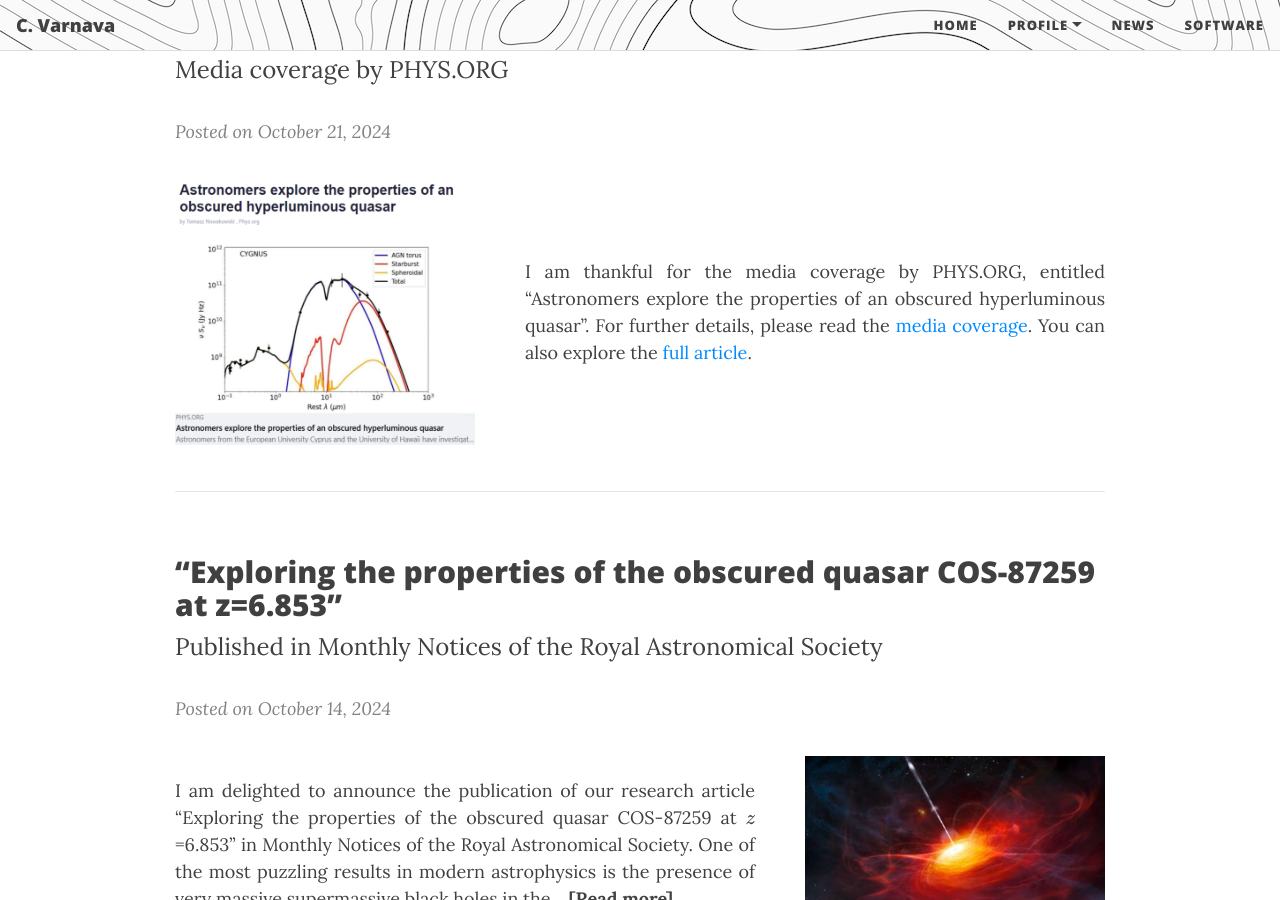
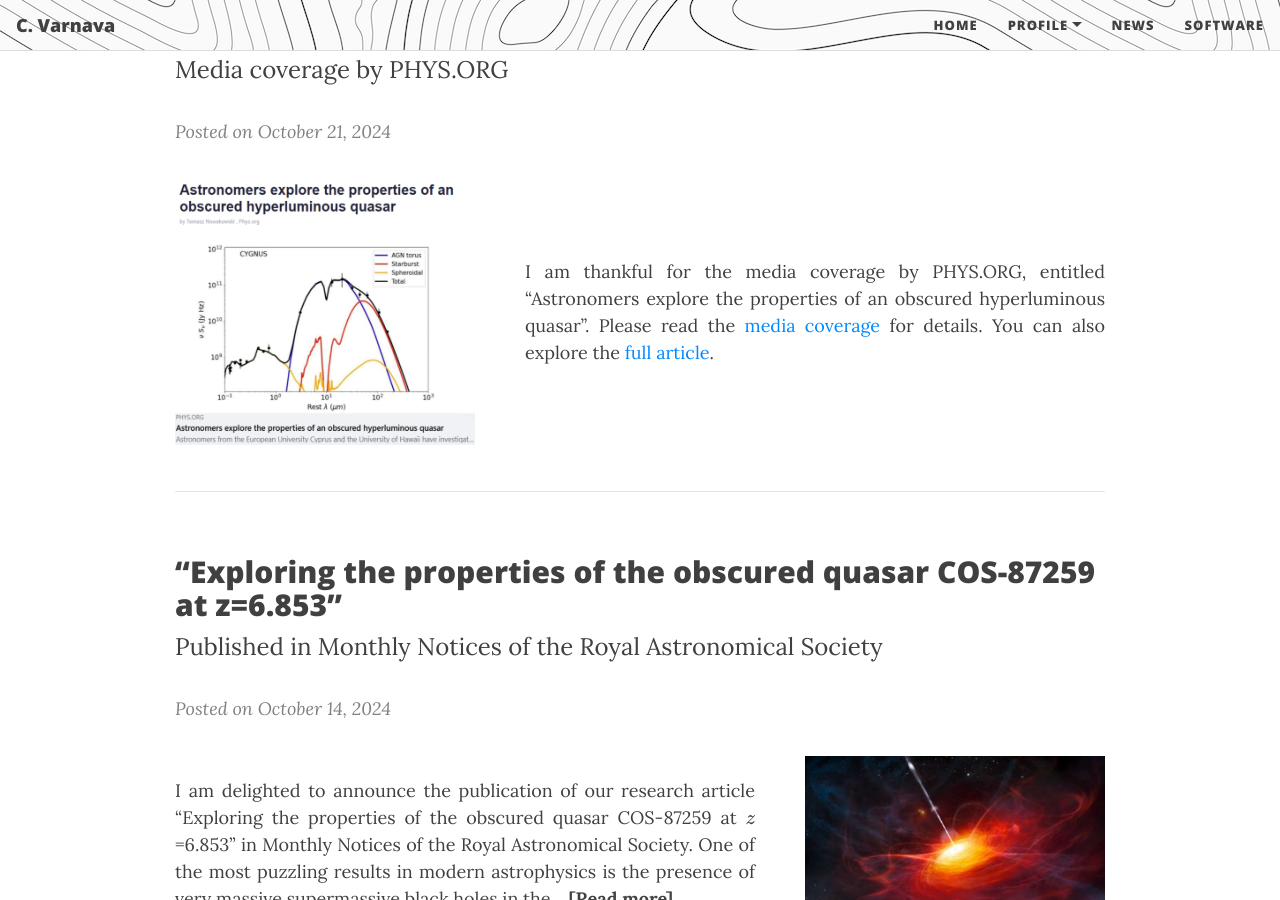
Before and after one commit to ch-var/ch-var.github.io, a Jekyll site: the page built from news.html, in a window 1280 px wide and 900 px high, scrolled down 2115 px. Built offline with Jekyll 4.4.1, drawn with Linux system fonts in a browser that asks for light colours; formulas are drawn with MathJax 3.

Commit message:
Refine media coverage paragraph in news.html

```diff
--- a/news.html
+++ b/news.html
@@ -75,7 +75,7 @@ mathjax: true
 
 <div style="display: flex; justify-content: space-between; align-items: center; flex-wrap: wrap;">
   <p style="margin-right: 30px;"><img src="/assets/img/press1.png" style="max-width: 300px; height: auto;"/></p>
-  <p style="text-align: justify; flex: 1; margin-left: 20px;">I am thankful for the media coverage by PHYS.ORG, entitled “Astronomers explore the properties of an obscured hyperluminous quasar”. For further details, please read the <a href="https://phys.org/news/2024-10-astronomers-explore-properties-obscured-hyperluminous.html">media coverage</a>. You can also explore the <a href="https://doi.org/10.1093/mnras/stae2221">full article</a>.</p>
+  <p style="text-align: justify; flex: 1; margin-left: 20px;">I am thankful for the media coverage by PHYS.ORG, entitled “Astronomers explore the properties of an obscured hyperluminous quasar”. Please read the <a href="https://phys.org/news/2024-10-astronomers-explore-properties-obscured-hyperluminous.html">media coverage</a> for details. You can also explore the <a href="https://doi.org/10.1093/mnras/stae2221">full article</a>.</p>
 </div>
 
 <hr size="2">
```
